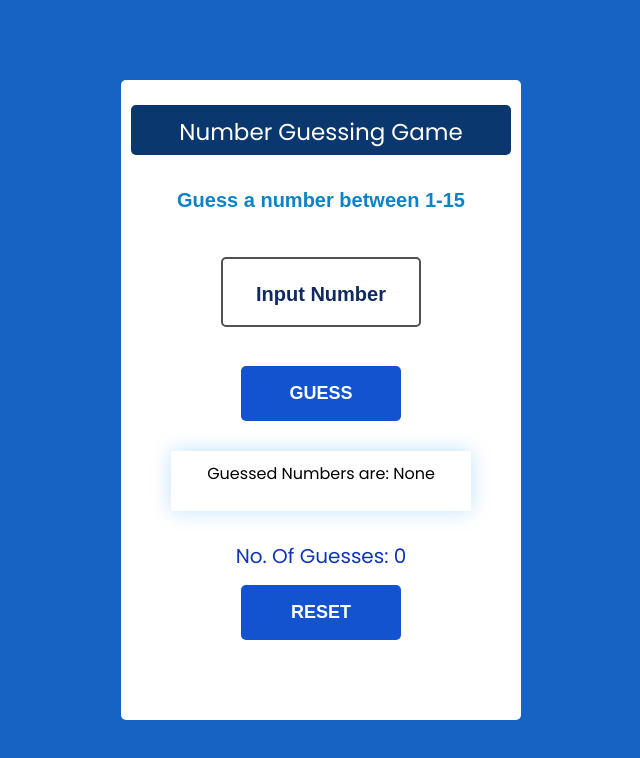
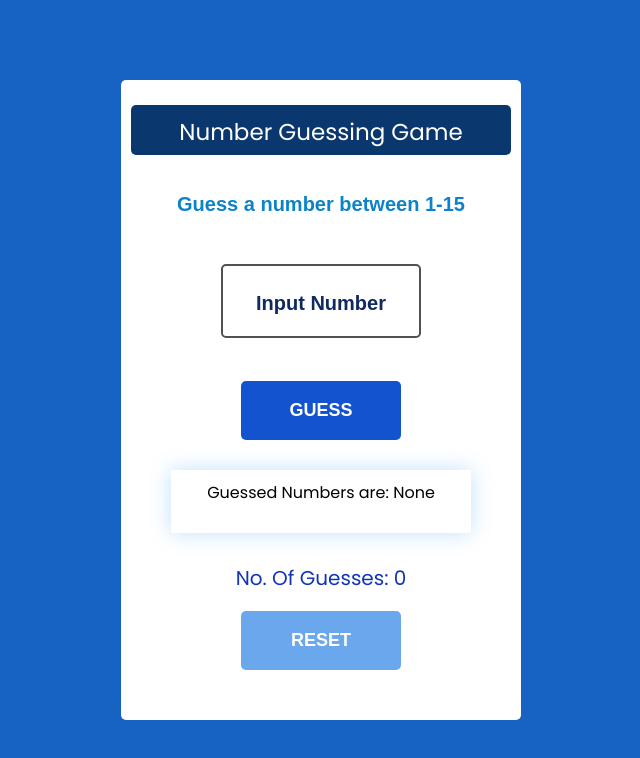
Before and after one commit to NharnahQwami/number_guesser_game, a plain HTML site: page index.html in a window 1280 px wide. Shown: the whole page, without its empty margins (319-959 px from the left). Drawn offline with Linux system fonts and the light colour scheme.

Commit message:
change v4

```diff
--- a/index.html
+++ b/index.html
@@ -24,7 +24,7 @@
       </div>
       <p id="message1">No. Of Guesses: 0</p>
 
-    <button onclick="document.location.reload(true)" id="my_btn">RESET</button>
+    <button onclick="document.location.reload(true)" id="btn">RESET</button>
 
     </div>
 
--- a/style.css
+++ b/style.css
@@ -18,7 +18,7 @@ body{
   top: 50%;
   left: 50%;
   background-color: #ffffff;
-  padding: 50px 10px;
+  padding: 50px 10px 20px 10px;
   border-radius: 5px;
   display: grid;
   justify-items: center;
@@ -71,6 +71,18 @@ button{
   margin-bottom: 30px;
   outline: none;
 }
+#btn{
+  width: 160px;
+  padding: 10px 0;
+  border-radius: 5px;
+  background-color: rgb(107, 167, 236);
+  color: #ffffff;
+  border: none;
+  font-size: 18px;
+  font-weight: 600;
+  margin-bottom: 30px;
+  outline: none;
+}
 p{
   font-weight: 400;
 }
```
